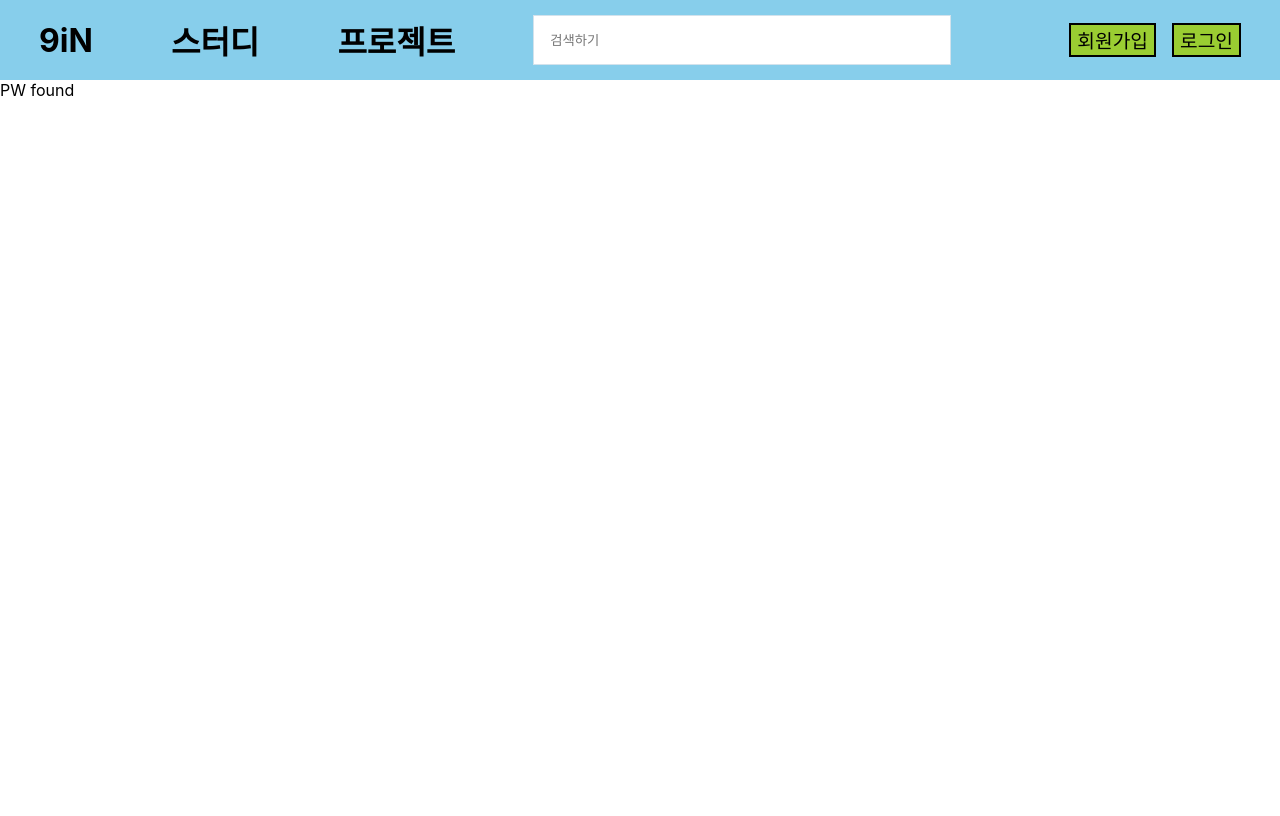
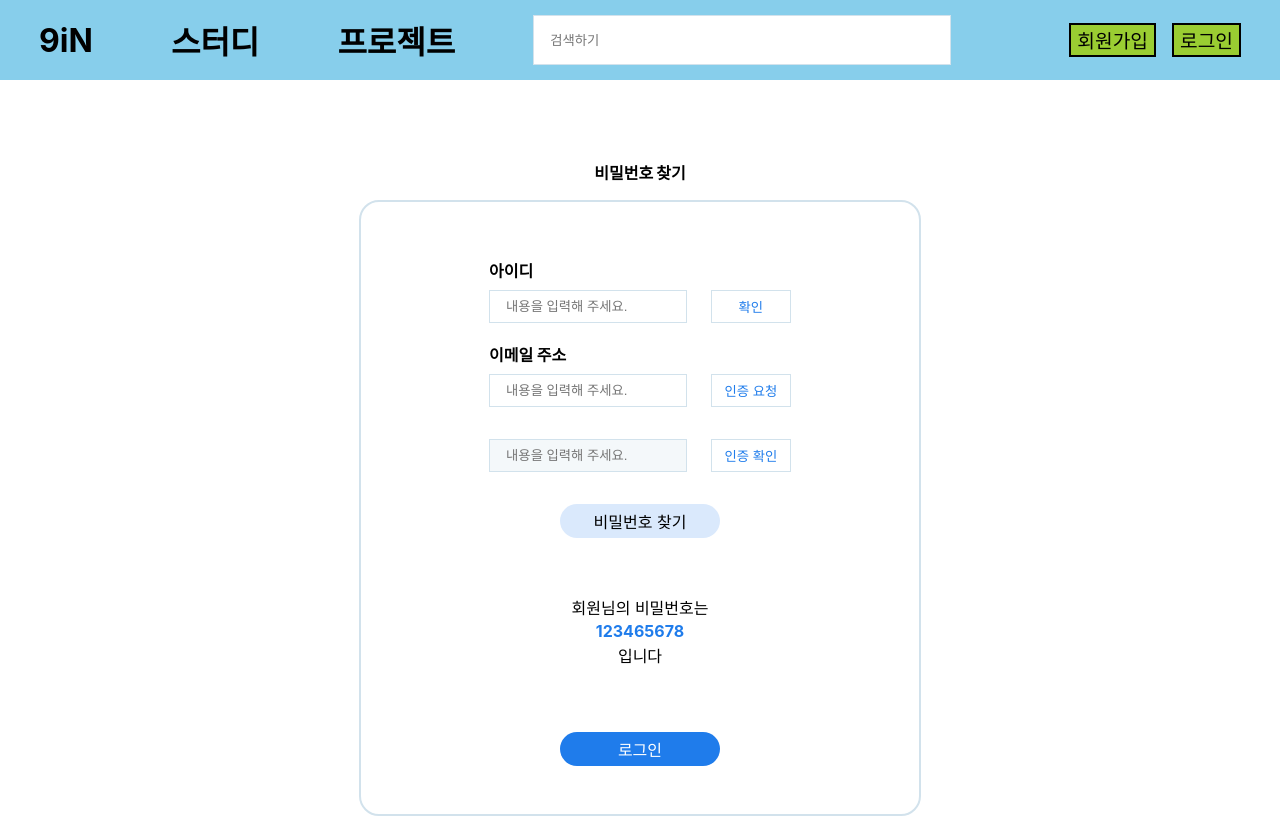
Before and after one commit to bando99/side_project, a React (Create React App) app in the folder front/: page /user/pwFound in a window 1280 px wide. Built offline with nearby package versions, Linux system fonts and the light colour scheme.

Commit message:
Feat: PWfound page & Design: PWfound page

```diff
--- a/front/src/index.js
+++ b/front/src/index.js
@@ -9,7 +9,7 @@ import Study from './pages/Study';
 import AddPost from './pages/AddPost';
 import Login from './pages/User/Login/Login';
 import IDfound from './pages/User/IDFound/IDfound';
-import PWfound from './pages/User/PWfound';
+import PWfound from './pages/User/PWfound/PWfound';
 import PWChange from './pages/User/PWChange';
 import MyPage from './pages/User/MyPage';
 import PostDetail from './pages/PostDetail';
--- a/front/src/pages/User/Login/Login.jsx
+++ b/front/src/pages/User/Login/Login.jsx
@@ -24,7 +24,7 @@ export default function Login() {
 
   return (
     <section className={styles.container}>
-      <p>로그인</p>
+      <p className={styles.title}>로그인</p>
       <form className={styles.container__box}>
         <div className={styles.input__container}>
           <p>아이디</p>
--- a/front/src/pages/User/Login/Login.module.css
+++ b/front/src/pages/User/Login/Login.module.css
@@ -2,6 +2,10 @@
   display: flex;
   flex-direction: column;
   align-items: center;
+}
+
+.title {
+  font-weight: 800;
 }
 
 input {
--- a/front/src/pages/User/PWfound.jsx
+++ /dev/null
@@ -1,5 +0,0 @@
-import React from 'react';
-
-export default function PWfound() {
-  return <div>PW found</div>;
-}
--- /dev/null
+++ b/front/src/pages/User/PWfound/PWfound.jsx
@@ -0,0 +1,46 @@
+import React from 'react';
+import styles from './PWfound.module.css';
+import { useNavigate } from 'react-router-dom';
+
+export default function PWfound() {
+  const navigate = useNavigate();
+
+  const handleLogin = () => {
+    navigate('/user/login');
+  };
+
+  return (
+    <section className={styles.container}>
+      <p className={styles.title}>비밀번호 찾기</p>
+      <div className={styles.container__box}>
+        <p className={styles.subTitle}>아이디</p>
+        <div className={styles.input__box}>
+          <input type="text" placeholder="내용을 입력해 주세요." />
+          <button className={styles.check__btn}>확인</button>
+        </div>
+        <p className={styles.subTitle}>이메일 주소</p>
+        <div className={styles.input__box}>
+          <input type="text" placeholder="내용을 입력해 주세요." />
+          <button className={styles.check__btn}>인증 요청</button>
+        </div>
+        <div className={styles.input__check}>
+          <input
+            className={styles.input__code}
+            type="text"
+            placeholder="내용을 입력해 주세요."
+          />
+          <button className={styles.check__btn}>인증 확인</button>
+        </div>
+        <div className={styles.FoundBtn}>비밀번호 찾기</div>
+        <div className={styles.PW__box}>
+          <p className={styles.PW__commnet}>회원님의 비밀번호는</p>
+          <p className={styles.PW__content}>123465678</p>
+          <p className={styles.PW__commnet}>입니다</p>
+        </div>
+        <div onClick={handleLogin} className={styles.loginBtn}>
+          로그인
+        </div>
+      </div>
+    </section>
+  );
+}
--- /dev/null
+++ b/front/src/pages/User/PWfound/PWfound.module.css
@@ -0,0 +1,101 @@
+.container {
+  display: flex;
+  flex-direction: column;
+  justify-content: center;
+  align-items: center;
+}
+
+.title {
+  margin-top: 5rem;
+  font-weight: 900;
+}
+
+.subTitle {
+  font-weight: 800;
+  margin: 0.5rem 0;
+}
+
+.container__box {
+  border: 2px solid #d2e2ec;
+  border-radius: 20px;
+  padding: 3rem 8rem;
+}
+
+.input__box {
+  display: flex;
+  justify-content: center;
+  margin-bottom: 1.2rem;
+}
+
+.input__check {
+  display: flex;
+  justify-content: center;
+  margin-bottom: 2rem;
+  margin-top: 2rem;
+}
+
+input {
+  width: 100%;
+  padding: 0.5rem 1rem;
+  margin-right: 1.5rem;
+  border: 1px solid #d2e2ec;
+}
+
+.input__code {
+  background-color: #f4f8fa;
+}
+
+.check__btn {
+  color: #1f7ceb;
+  border: solid 1px #d2e2ec;
+  background-color: white;
+  width: 45%;
+}
+
+.check__btn:hover {
+  cursor: pointer;
+  margin: auto;
+}
+
+.FoundBtn {
+  background-color: #dae9fc;
+  text-align: center;
+  margin: 1rem;
+  padding: 0.3rem;
+  width: 50%;
+  margin: auto;
+  border-radius: 25px;
+}
+
+.PW__box {
+  display: flex;
+  flex-direction: column;
+  align-items: center;
+  margin-top: 3.5rem;
+  margin-bottom: 4rem;
+}
+
+.PW__content {
+  color: #1f7ceb;
+  margin: 0;
+  font-weight: 700;
+}
+
+.PW__commnet {
+  margin: 0.1rem;
+}
+
+.loginBtn {
+  background-color: #1f7ceb;
+  color: white;
+  border-radius: 25px;
+  width: 50%;
+  margin: auto;
+  text-align: center;
+  padding: 0.3rem;
+}
+
+.FoundBtn,
+.loginBtn:hover {
+  cursor: pointer;
+}
```
